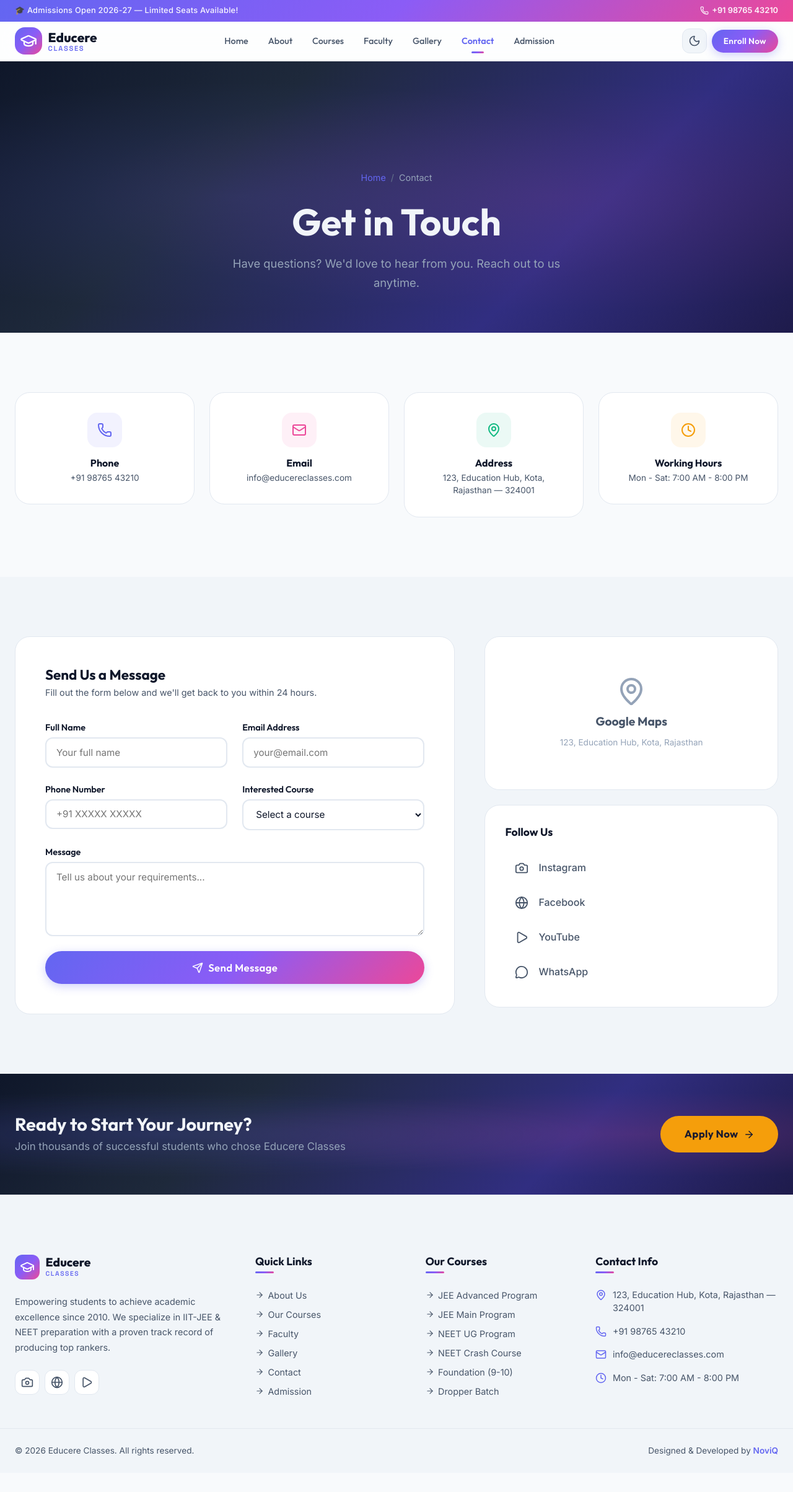
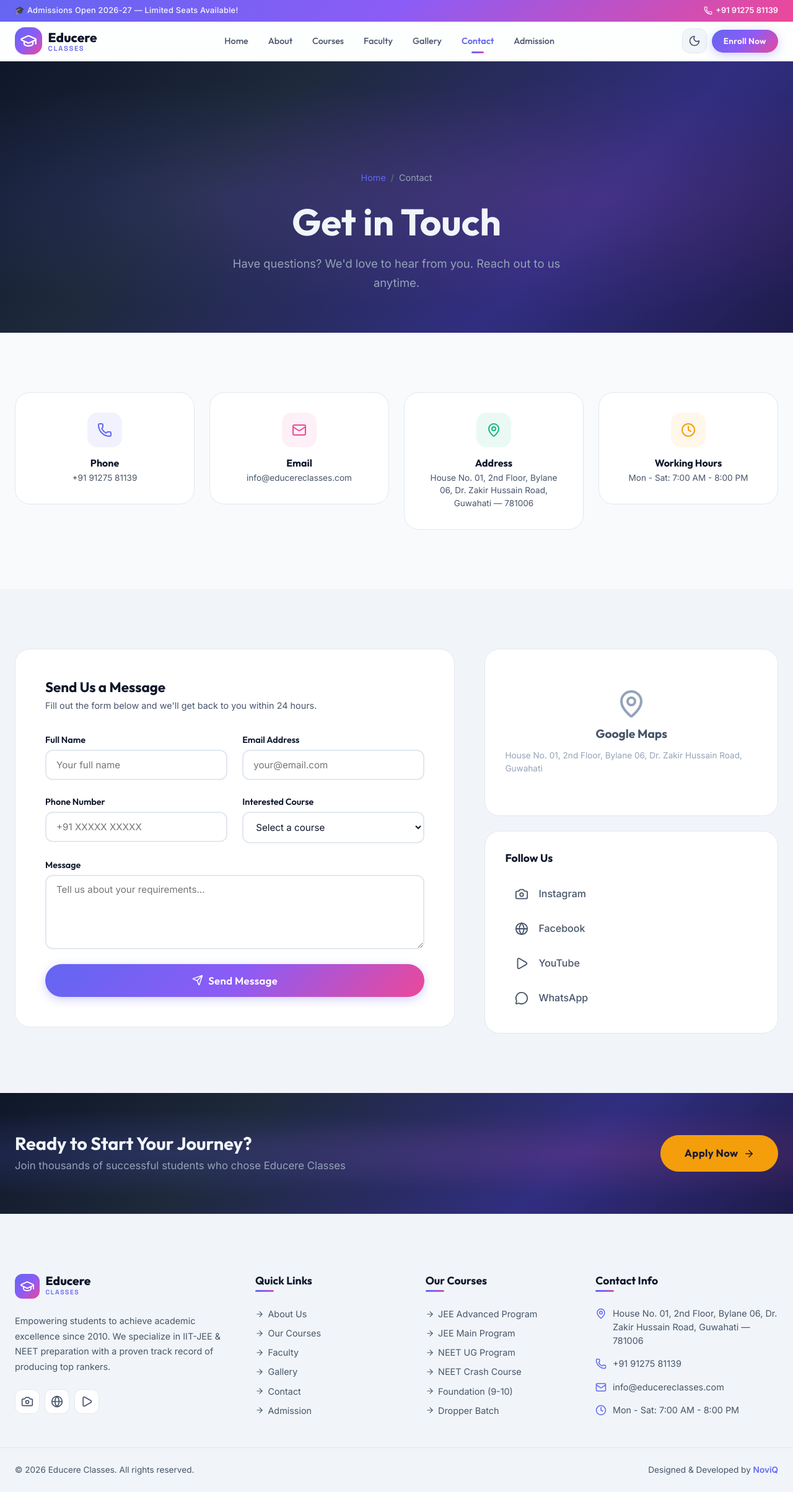
Before and after one commit to PISLIVE/Educere-, a Next.js app: page /contact in a window 1280 px wide. Shown: the whole page at 62% size. Before the commit the page ends 2377 px from the top, so only its background shows below. Built offline with nearby package versions, Linux system fonts and the light colour scheme.

Commit message:
fix: Update location to Guwahati and phone number to actual Educere Classes details

```diff
--- a/src/app/contact/page.tsx
+++ b/src/app/contact/page.tsx
@@ -8,9 +8,9 @@ import SectionHeading from '@/components/SectionHeading';
 import styles from './page.module.css';
 
 const contactInfo = [
-  { icon: <Phone size={24} />, title: 'Phone', value: '+91 98765 43210', href: 'tel:+919876543210', color: '#6366F1' },
+  { icon: <Phone size={24} />, title: 'Phone', value: '+91 91275 81139', href: 'tel:+919127581139', color: '#6366F1' },
   { icon: <Mail size={24} />, title: 'Email', value: 'info@educereclasses.com', href: 'mailto:info@educereclasses.com', color: '#EC4899' },
-  { icon: <MapPin size={24} />, title: 'Address', value: '123, Education Hub, Kota, Rajasthan — 324001', href: '#map', color: '#10B981' },
+  { icon: <MapPin size={24} />, title: 'Address', value: 'House No. 01, 2nd Floor, Bylane 06, Dr. Zakir Hussain Road, Guwahati — 781006', href: '#map', color: '#10B981' },
   { icon: <Clock size={24} />, title: 'Working Hours', value: 'Mon - Sat: 7:00 AM - 8:00 PM', href: '#', color: '#F59E0B' },
 ];
 
@@ -159,7 +159,7 @@ export default function ContactPage() {
                 <div className={styles.mapPlaceholder}>
                   <MapPin size={48} />
                   <p>Google Maps</p>
-                  <span>123, Education Hub, Kota, Rajasthan</span>
+                  <span>House No. 01, 2nd Floor, Bylane 06, Dr. Zakir Hussain Road, Guwahati</span>
                 </div>
               </div>
               <div className={styles.socialCard}>
--- a/src/components/Footer.tsx
+++ b/src/components/Footer.tsx
@@ -98,11 +98,11 @@ export default function Footer() {
             <ul className={styles.contactList}>
               <li className={styles.contactItem}>
                 <MapPin size={18} className={styles.contactIcon} />
-                <span>123, Education Hub, Kota, Rajasthan — 324001</span>
+                <span>House No. 01, 2nd Floor, Bylane 06, Dr. Zakir Hussain Road, Guwahati — 781006</span>
               </li>
               <li className={styles.contactItem}>
                 <Phone size={18} className={styles.contactIcon} />
-                <a href="tel:+919876543210">+91 98765 43210</a>
+                <a href="tel:+919127581139">+91 91275 81139</a>
               </li>
               <li className={styles.contactItem}>
                 <Mail size={18} className={styles.contactIcon} />
--- a/src/components/Navbar.tsx
+++ b/src/components/Navbar.tsx
@@ -42,9 +42,9 @@ export default function Navbar() {
             🎓 Admissions Open 2026-27 — Limited Seats Available!
           </span>
           <div className={styles.topBarRight}>
-            <a href="tel:+919876543210" className={styles.topBarLink}>
+            <a href="tel:+919127581139" className={styles.topBarLink}>
               <Phone size={14} />
-              +91 98765 43210
+              +91 91275 81139
             </a>
           </div>
         </div>
```
